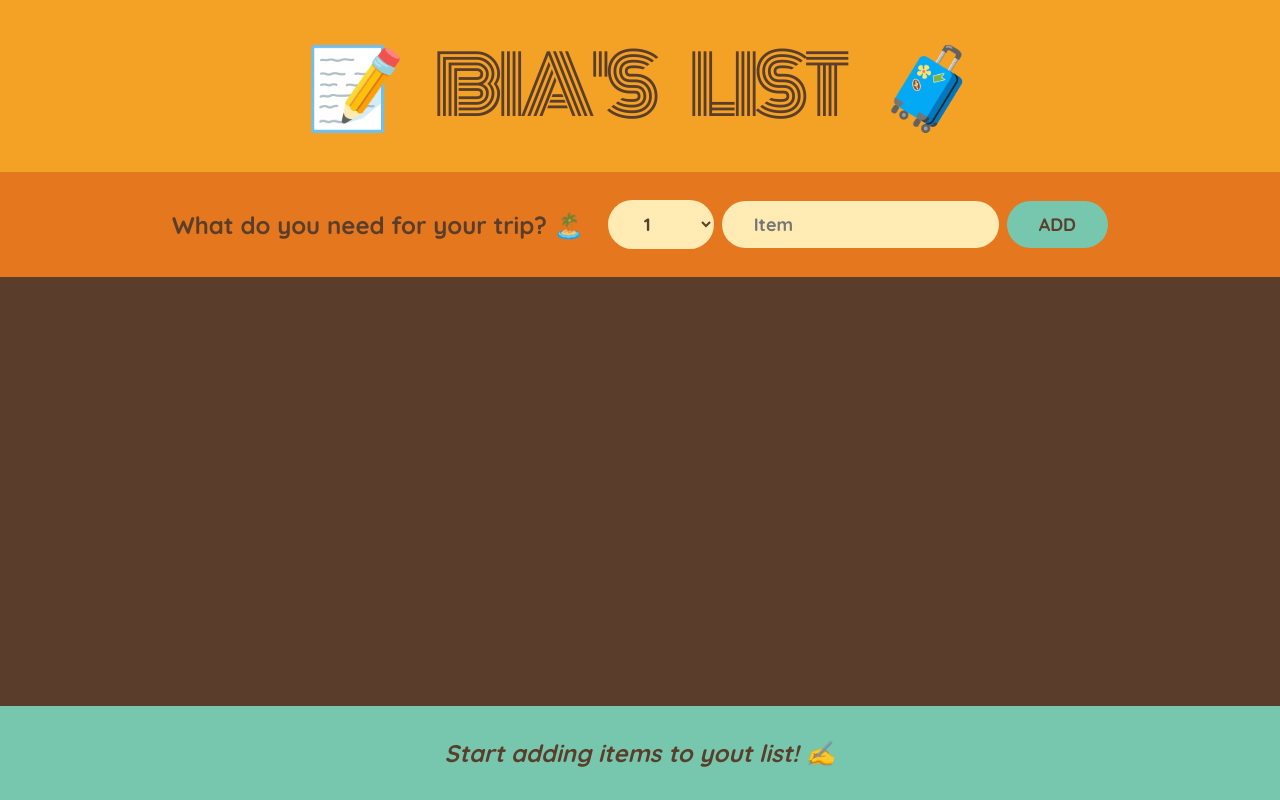
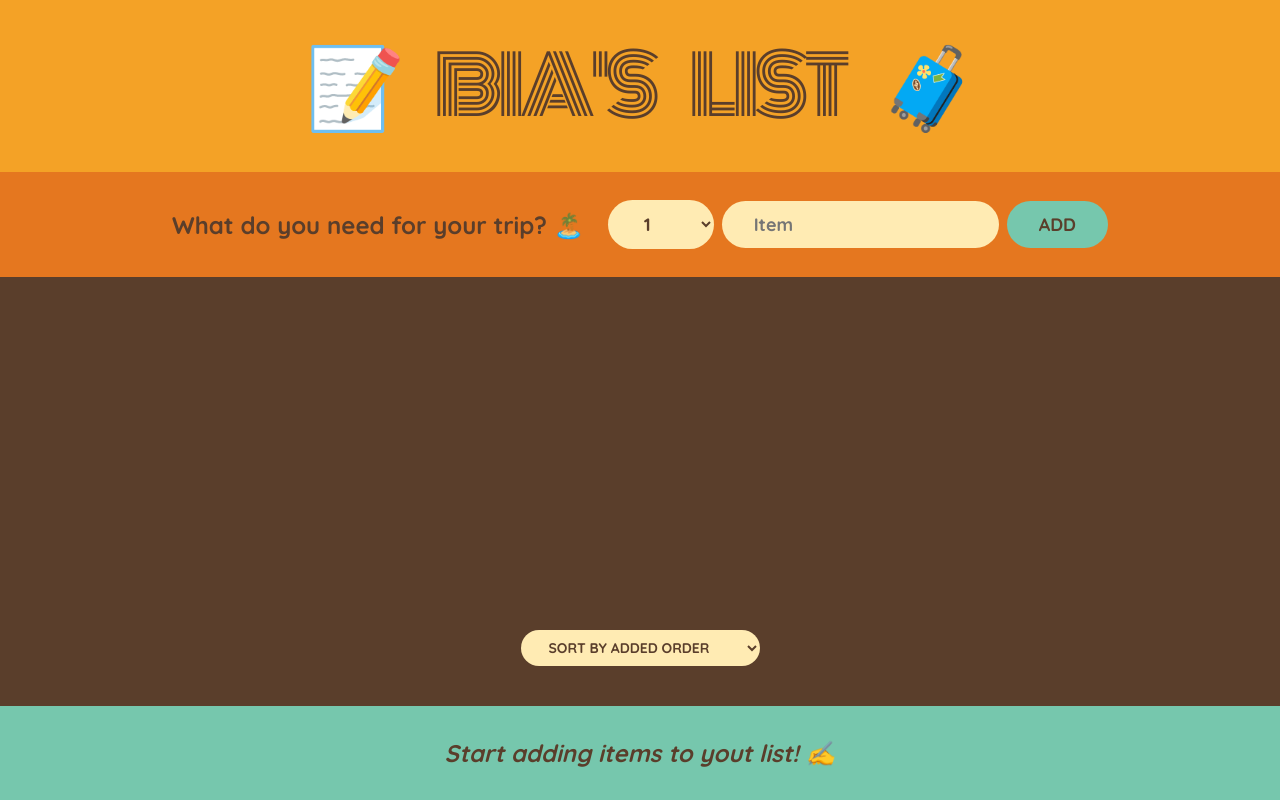
Before and after one commit to faustoxvx/react-bias-list, a React (Create React App) app: page / in a window 1280 px wide. Built offline with nearby package versions, Linux system fonts and the light colour scheme.

Commit message:
Add sort logic

```diff
--- a/src/App.js
+++ b/src/App.js
@@ -77,10 +77,26 @@ function Form({onAddItems}) {
 }
 
 function PackingList({items, onDeleteItem, onToggleItem}) {
+  const [sortBy, setSortBy] = useState("added");
+
+  let sortedItems;
+
+  if (sortBy === "added") sortedItems = items;
+
+  if (sortBy === "alphabetically")
+    sortedItems = items
+      .slice()
+      .sort((a, b) => a.description.localeCompare(b.description));
+
+  if (sortBy === "packed")
+    sortedItems = items
+      .slice()
+      .sort((a, b) => Number(a.packed) - Number(b.packed));
+
   return (
     <div className='list'>
       <ul className='list'>
-        {items.map((item) => (
+        {sortedItems.map((item) => (
           <Item
             item={item}
             onDeleteItem={onDeleteItem}
@@ -89,6 +105,13 @@ function PackingList({items, onDeleteItem, onToggleItem}) {
           />
         ))}
       </ul>
+      <div className='actions'>
+        <select value={sortBy} onChange={(e) => setSortBy(e.target.value)}>
+          <option value='added'>Sort by added order</option>
+          <option value='alphabetically'>Sort alphabetically</option>
+          <option value='packed'>Sort by packed status</option>
+        </select>
+      </div>
     </div>
   );
 }
--- a/src/index.css
+++ b/src/index.css
@@ -94,7 +94,7 @@ input {
 .list ul {
   list-style: none;
   width: 80%;
-  overflow: scroll;
+  overflow: hidden;
 
   display: grid;
   grid-template-columns: repeat(auto-fit, minmax(250px, 1fr));
```
